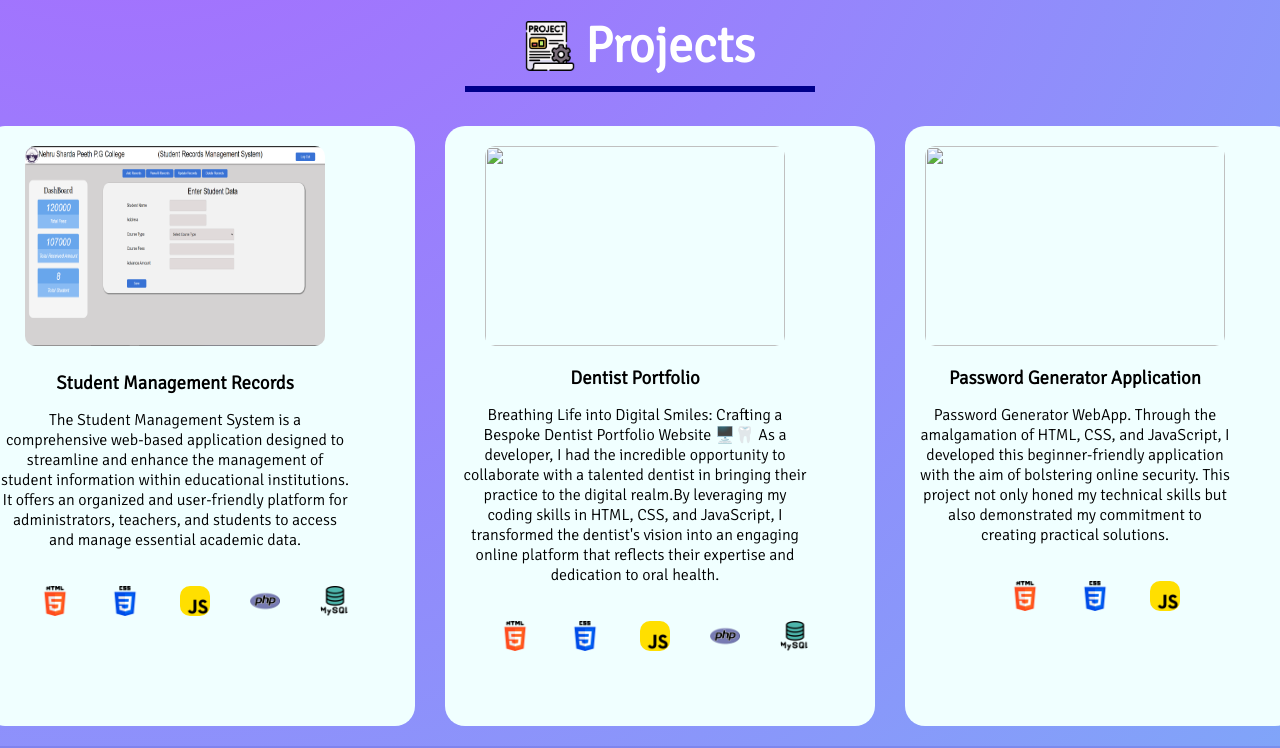
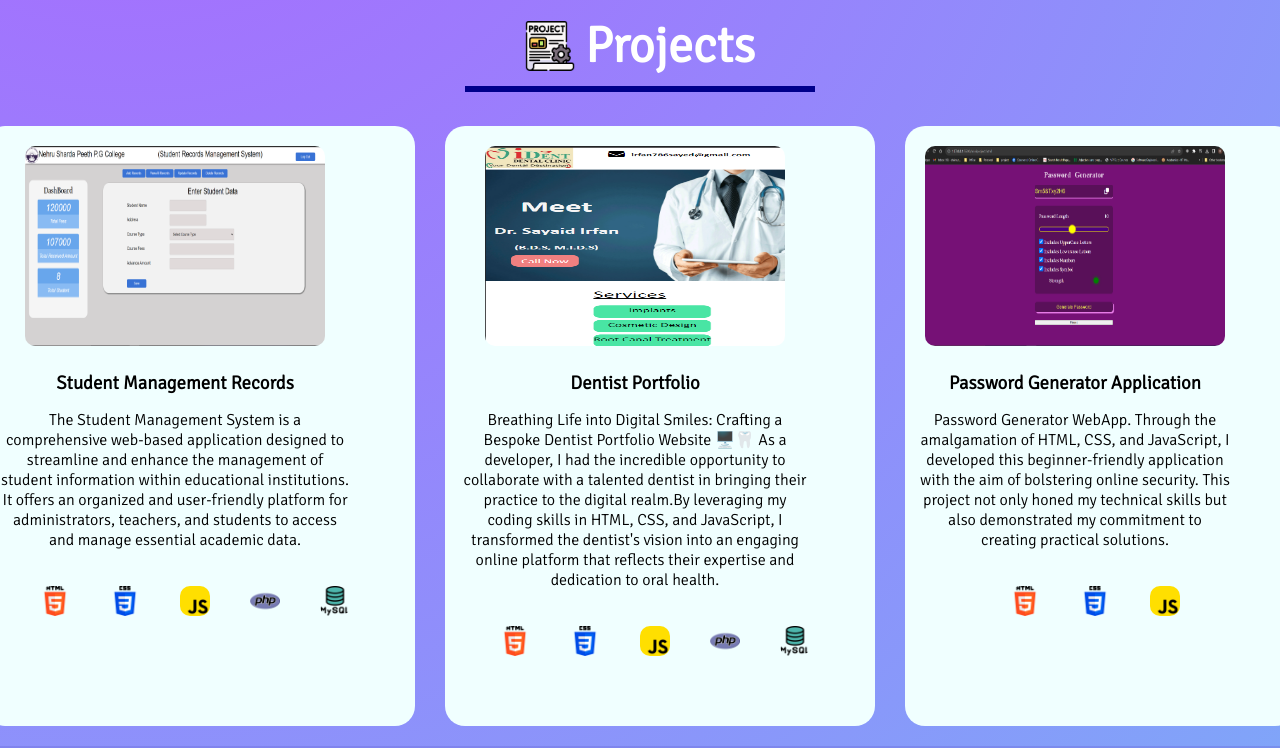
Before and after one commit to Nand-Kishore2000/engineeringwithnk, a plain HTML site: page index.html in a window 1280 px wide. Shown: the part 840-1588 px from the top of the page. Drawn offline with Linux system fonts and the light colour scheme.

Commit message:
Update index.html coz image resovle

```diff
--- a/index.html
+++ b/index.html
@@ -51,7 +51,7 @@
         <div class="intro">
             <div class="details">
                 <div class="photo">
-                    <img id="photo-img" src="/Nanduportfoliophoto.jpg">
+                    <img id="photo-img" src="Nanduportfoliophoto.jpg">
                 </div>
 
                 <h1 >Hi,I'm Nand Kishore</h1>
@@ -101,7 +101,7 @@
                 </ul>
             </div>
             <div class="project1">
-                <img src=".identclinic.PNG">
+                <img src="identclinic.PNG">
                 <h3>Dentist Portfolio</h3>
                 <p>Breathing Life into Digital Smiles:
                      Crafting a
@@ -127,7 +127,7 @@
 
             <div class="project1">
 
-                <img src=".password_generator.PNG">
+                <img src="password_generator.PNG">
                 <h3>Password Generator Application</h3>
                 <p>Password Generator WebApp. Through the amalgamation of
                      HTML, CSS, and JavaScript, I developed
@@ -182,7 +182,7 @@
     <div class="contactus">
         <h2  id="contactusheading">Contact Us</h2>
                 <div class="emailaddress">
-                    <img   id="emailimg" src="gmail.png" >
+                    <img  id="emailimg" src="gmail.png" >
                    <a href="nanduchhimpa414243@gmail.com"><h2 id="emailid">nanduchhimpa414243@gmail.com</h2></a>
                 </div>
                 <div class="mobilenumber">
```
